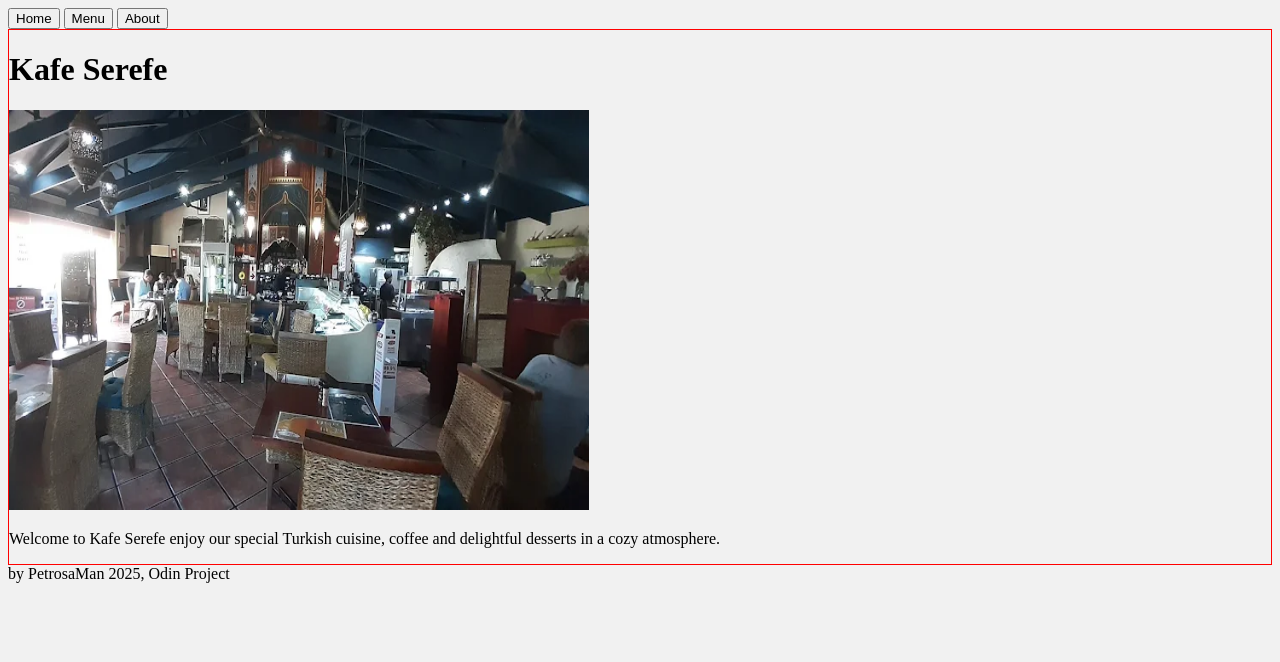
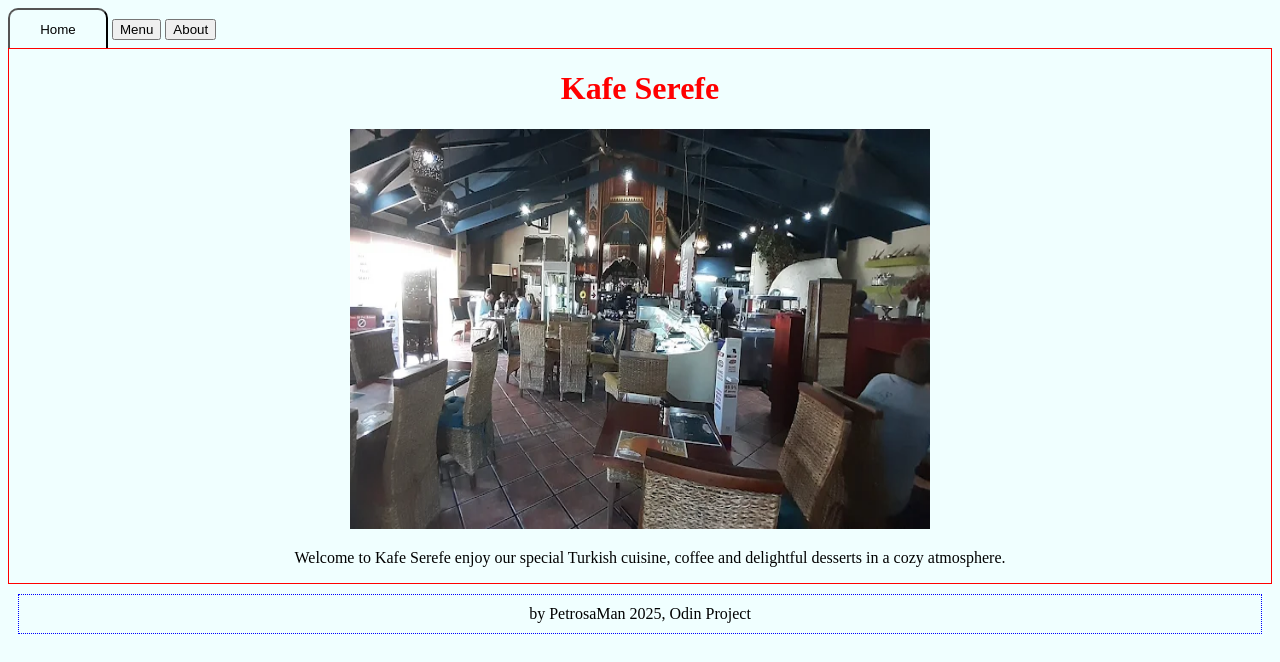
Before and after one commit to PetrosaMan/Restaurant-Page, a website built with webpack: page src/template.html in a window 1280 px wide. Built offline with nearby package versions, Linux system fonts and the light colour scheme.

Commit message:
trying out different dynamic styles with added classes

```diff
--- a/src/home-module.js
+++ b/src/home-module.js
@@ -9,6 +9,7 @@ function renderHome(){
 
     const homeH1 = document.createElement('h1');
     homeH1.textContent = "Kafe Serefe";
+    homeH1.classList.add('home-text');
     content.appendChild(homeH1);
 
     const homeDiv = document.createElement('div');
--- a/src/style.css
+++ b/src/style.css
@@ -1,13 +1,21 @@
 /* src/style.css */
 
 body {
-  background-color: #f1f1f1;
+  background-color:azure;
+  color: black;
+}
+
+p {
+   margin-left: 20px;
+
 }
 
 #content {
   display: flex;
   flex-direction: column;
   border: 1px solid red;
+  align-items: center;
+  justify-content: center;
 }
 
 .tabButton {
@@ -25,3 +33,23 @@ body {
   background-color: green;
 
 }
+
+.home-text {
+  color: red;
+}
+
+#home-btn {
+  background-color: azure;
+  border-top-left-radius: 10px;
+  border-top-right-radius: 10px;
+  border-bottom: 0;
+  width: 100px;
+  height: 40px;
+}
+
+.footer {
+  text-align: center;
+  margin: 10px;
+  padding: 10px;
+  border: 1px dotted blue;
+}
```
